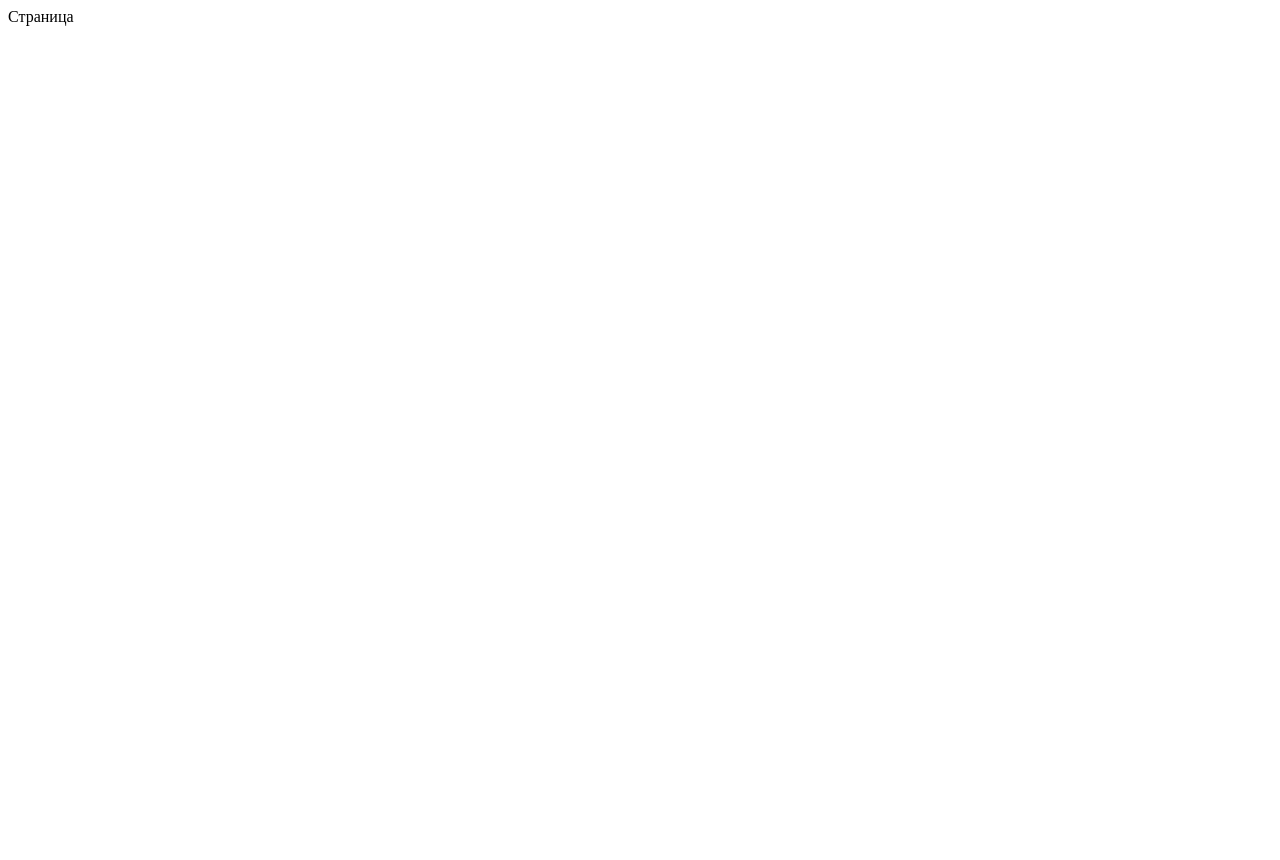
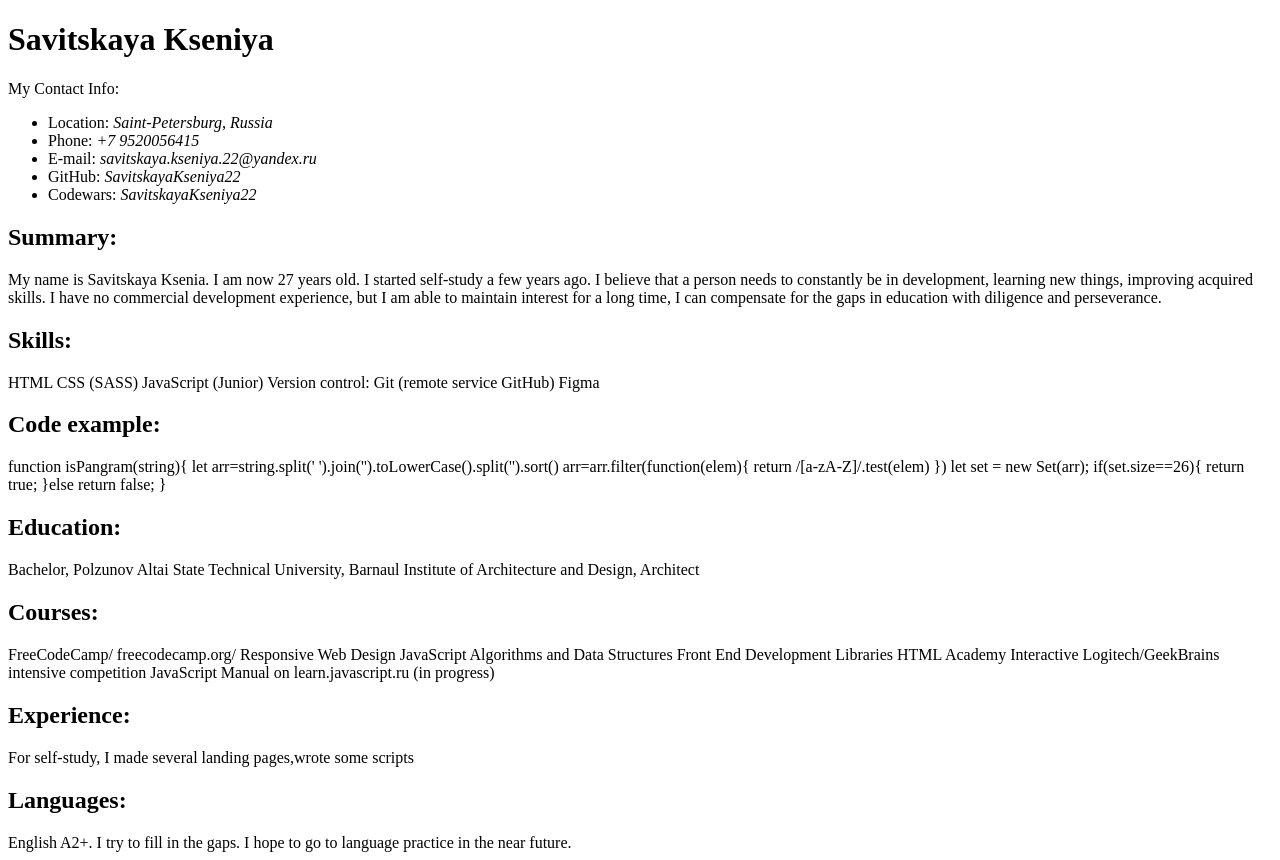
Before and after one commit to SavitskayaKseniya22/rsschool-cv, a plain HTML site: page index.html in a window 1280 px wide. Before the commit the page ends 800 px from the top, so only its background shows below. Drawn offline with Linux system fonts and the light colour scheme.

Commit message:
docs: add h1-h2

```diff
--- a/index.html
+++ b/index.html
@@ -6,6 +6,84 @@
     <title>Заголовок</title>
 </head>
 
-<body>Страница</body>
+<body>
+
+    <h1>Savitskaya Kseniya</h1>
+    My Contact Info:
+    <ul>
+        <li>Location: <i>Saint-Petersburg, Russia</i> </li>
+        <li>Phone: <i> +7 9520056415</i></li>
+        <li>E-mail: <i>savitskaya.kseniya.22@yandex.ru</i> </li>
+        <li>GitHub: <i>SavitskayaKseniya22</i> </li>
+        <li>Codewars: <i> SavitskayaKseniya22</i></li>
+    </ul>
+
+
+
+
+
+
+    <h2>Summary:</h2>
+
+    My name is Savitskaya Ksenia. I am now 27 years old. I started self-study a few years ago. I believe that a person
+    needs to constantly be in development, learning new things, improving acquired skills. I have no commercial
+    development experience, but I am able to maintain interest for a long time, I can compensate for the gaps in
+    education with diligence and perseverance.
+    <h2>Skills:</h2>
+
+    HTML
+    CSS (SASS)
+    JavaScript (Junior)
+    Version control: Git (remote service GitHub)
+    Figma
+
+    <h2>Code example:</h2>
+
+    function isPangram(string){
+    let arr=string.split(' ').join('').toLowerCase().split('').sort()
+
+    arr=arr.filter(function(elem){
+    return /[a-zA-Z]/.test(elem)
+    })
+
+    let set = new Set(arr);
+    if(set.size==26){
+    return true;
+    }else return false;
+    }
+
+    <h2>Education:</h2>
+
+    Bachelor, Polzunov Altai State Technical University, Barnaul Institute of Architecture and Design, Architect
+
+    <h2>Courses:</h2>
+
+    FreeCodeCamp/ freecodecamp.org/
+
+    Responsive Web Design
+    JavaScript Algorithms and Data Structures
+    Front End Development Libraries
+
+    HTML Academy
+
+    Interactive
+
+    Logitech/GeekBrains
+
+    intensive competition
+
+    JavaScript Manual on learn.javascript.ru (in progress)
+
+    <h2>Experience:</h2>
+
+    For self-study, I made several landing pages,wrote some scripts
+    <h2>Languages:</h2>
+
+    English A2+. I try to fill in the gaps. I hope to go to language practice in the near future.
+
+
+
+
+</body>
 
 </html>
```
